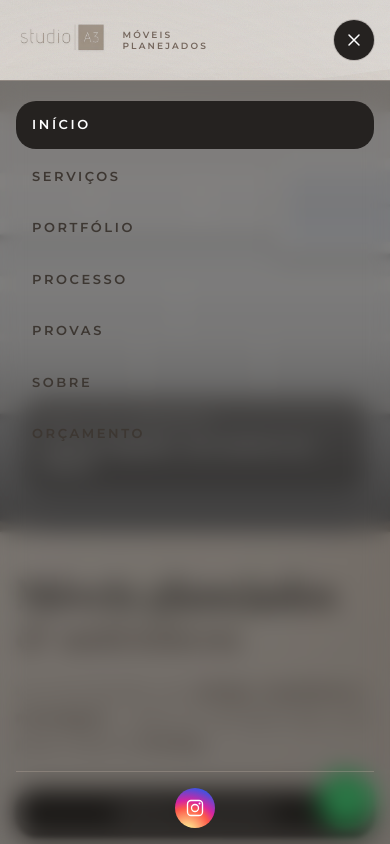
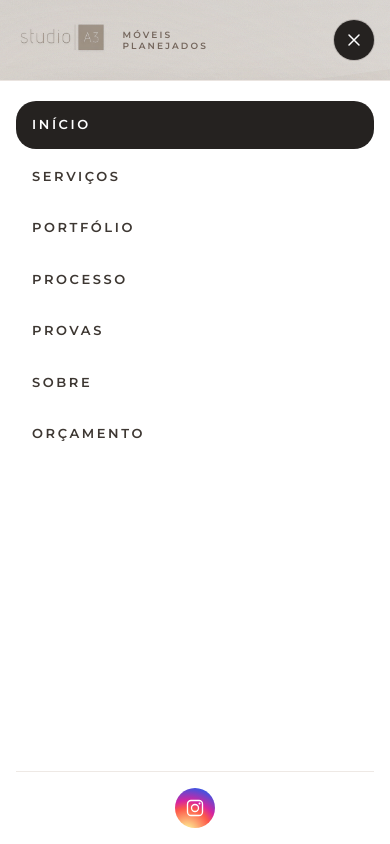
Before and after one commit to gabrielbrandel/StudioA3, a React (Vite) app: page / in a window 390 px wide. Both pictures are taken after a click on the button "Abrir menu de navegação". Shown: the top 844 px of the page. Built offline with nearby package versions, Linux system fonts and the light colour scheme.

Commit message:
fundo branco

```diff
--- a/src/components/Navbar.tsx
+++ b/src/components/Navbar.tsx
@@ -170,13 +170,13 @@ export function Navbar() {
         <>
           <button
             type="button"
-            className="fixed bottom-0 left-0 right-0 top-20 z-[100] bg-studio-950/50 backdrop-blur-[2px] sm:top-[5.25rem] lg:hidden"
+            className="fixed bottom-0 left-0 right-0 top-20 z-[100] bg-white/80 backdrop-blur-sm sm:top-[5.25rem] lg:hidden"
             aria-label="Fechar menu"
             onClick={closeMobileNav}
           />
           <div
             id="menu-mobile"
-            className="fixed inset-x-0 bottom-0 top-20 z-[110] flex max-h-[min(100dvh,100svh)] flex-col border-t border-studio-300/35 bg-studio-100/98 px-4 pb-[max(1rem,env(safe-area-inset-bottom))] pt-3 shadow-2xl backdrop-blur-md sm:top-[5.25rem] lg:hidden"
+            className="fixed inset-x-0 bottom-0 top-20 z-[110] flex max-h-[min(100dvh,100svh)] flex-col border-t border-studio-200/60 bg-white px-4 pb-[max(1rem,env(safe-area-inset-bottom))] pt-3 shadow-2xl backdrop-blur-md sm:top-[5.25rem] lg:hidden"
           >
             <nav className="flex min-h-0 flex-1 flex-col gap-1 overflow-y-auto overscroll-contain py-2">
               {items.map((item) => {
```
